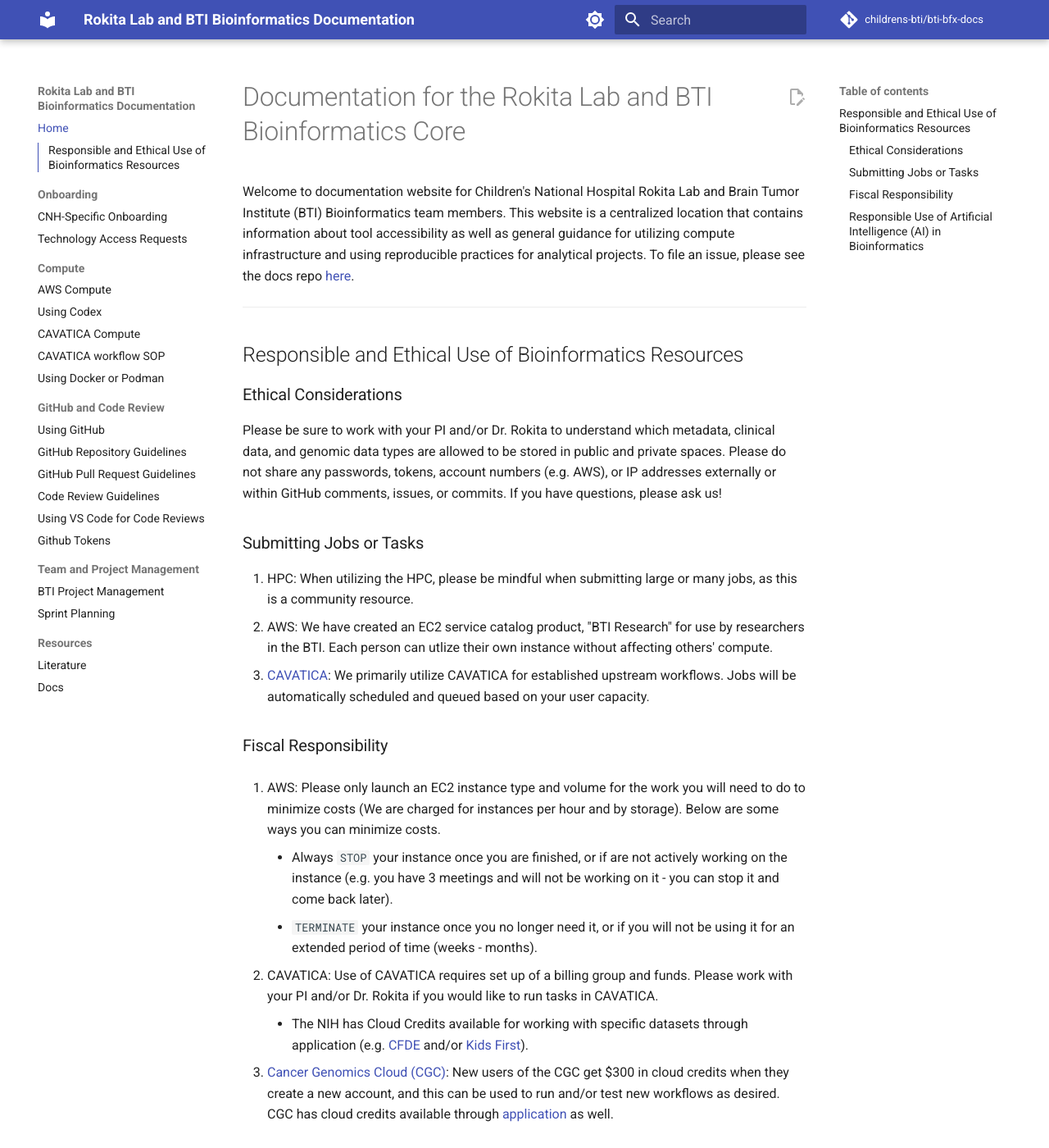
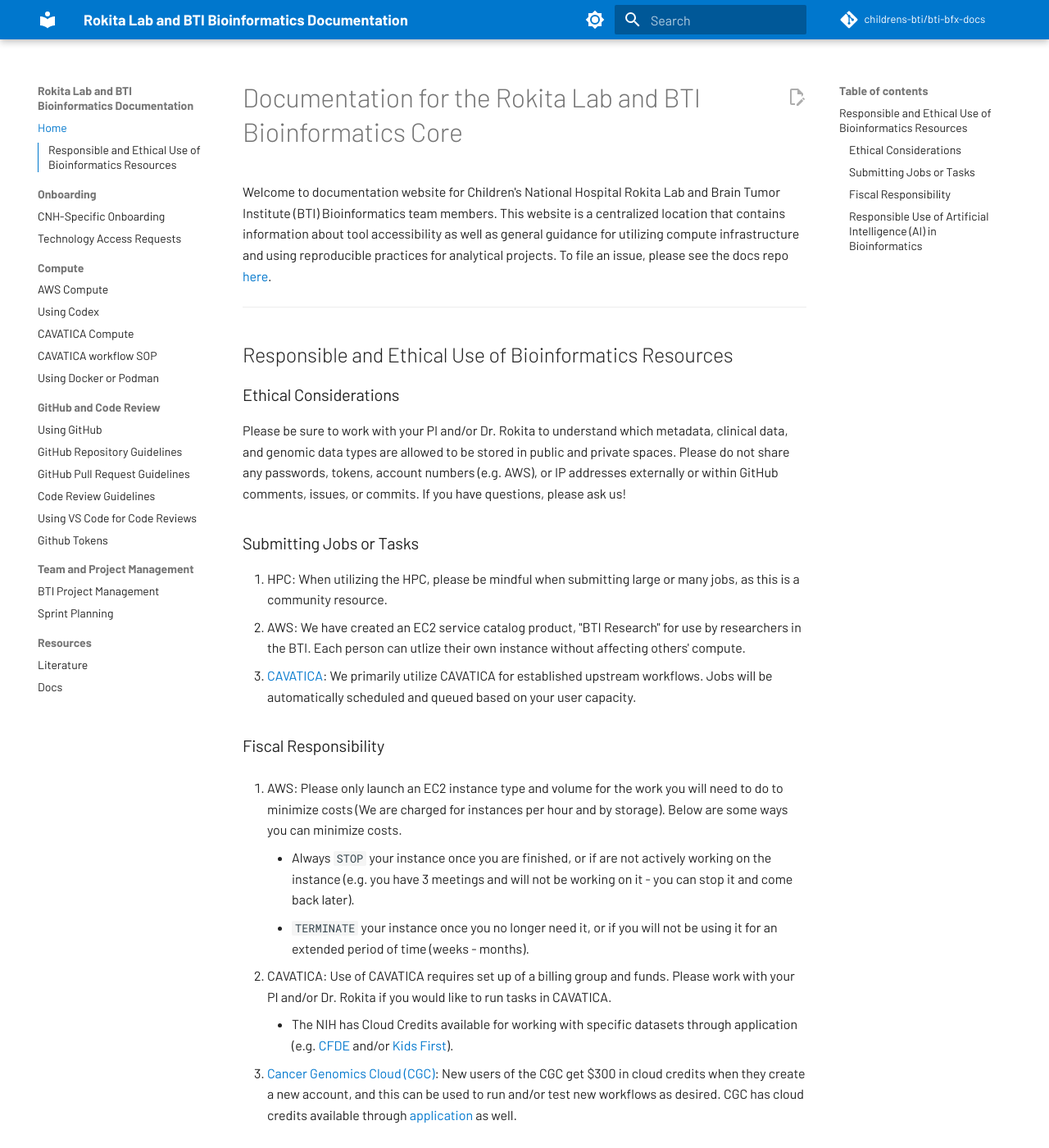
Before and after one commit to childrens-bti/bti-bfx-docs, an MkDocs documentation site: the page built from docs/index.md, in a window 1280 px wide and 1400 px high. Shown: the whole window at 82% size. Built offline with MkDocs 1.6.1 and Material for MkDocs 9.7.7, drawn with Linux system fonts in a browser that asks for light colours; comment, search, counter and statistics services are not loaded.

Commit message:
Apply CNH brand colors and Barlow font to the docs theme
Use the official Children's National secondary-palette blue
(#0077cd) as the primary color and orange (#e67200) as the accent -
blue/orange is a colorblind-safe pairing (far apart on both the
red-green and blue-yellow confusion axes), unlike blue/teal.
Material's named palettes only approximate these, so
docs/stylesheets/extra.css overrides the CSS variables with the
exact brand hex values. Also switch the site font to Barlow to
match the Rokita Lab's own site (rokitalab.com), keeping Roboto Mono
for code.

Skipped the brand's vivid red primary (#e40032) for site-wide UI
chrome (reads as "alert" rather than "brand" at that saturation
across links/buttons) and the WCAG-marked brown (#5f5252) for text,
per direct feedback - body text uses Material's own default colors,
which already clear WCAG AA/AAA on their own.

Co-Authored-By: Claude Sonnet 5 <noreply@anthropic.com>

```diff
--- /dev/null
+++ b/docs/stylesheets/extra.css
@@ -0,0 +1,32 @@
+/*
+  Children's National Hospital brand colors (from brand guidelines):
+  primary blue #0077cd (PMS 3005), accent orange #e67200 (PMS 152).
+  Blue/orange is a colorblind-safe pairing - far apart on both the
+  red-green and blue-yellow confusion axes - unlike blue/teal.
+  Material's built-in named palettes ("blue"/"orange" in mkdocs.yml)
+  are close but not an exact hex match, so we override the CSS
+  variables directly to hit the brand colors precisely.
+*/
+[data-md-color-scheme="default"] {
+  --md-primary-fg-color: #0077cd;
+  --md-primary-fg-color--light: #4d9fdb;
+  --md-primary-fg-color--dark: #005a9e;
+  --md-primary-bg-color: #ffffff;
+  --md-primary-bg-color--light: #ffffffb3;
+  --md-accent-fg-color: #e67200;
+  --md-accent-fg-color--transparent: #e672001a;
+  --md-accent-bg-color: #ffffff;
+  --md-accent-bg-color--light: #ffffffb3;
+}
+
+[data-md-color-scheme="slate"] {
+  --md-primary-fg-color: #0077cd;
+  --md-primary-fg-color--light: #4d9fdb;
+  --md-primary-fg-color--dark: #005a9e;
+  --md-primary-bg-color: #ffffff;
+  --md-primary-bg-color--light: #ffffffb3;
+  --md-accent-fg-color: #e67200;
+  --md-accent-fg-color--transparent: #e672001a;
+  --md-accent-bg-color: #ffffff;
+  --md-accent-bg-color--light: #ffffffb3;
+}
--- a/mkdocs.yml
+++ b/mkdocs.yml
@@ -29,16 +29,21 @@ nav:
 theme:
   name: material
   custom_dir: overrides
+  font:
+    text: Barlow
+    code: Roboto Mono
   palette:
     - media: "(prefers-color-scheme: light)"
       scheme: default
-      primary: indigo
+      primary: blue
+      accent: orange
       toggle:
         icon: material/brightness-7
         name: Switch to dark mode
     - media: "(prefers-color-scheme: dark)"
       scheme: slate
-      primary: indigo
+      primary: blue
+      accent: orange
       toggle:
         icon: material/brightness-4
         name: Switch to light mode
@@ -53,6 +58,8 @@ theme:
     - content.action.edit
     - toc.follow
     - toc.integrate
+extra_css:
+  - stylesheets/extra.css
 markdown_extensions:
   - admonition
   - attr_list
```
